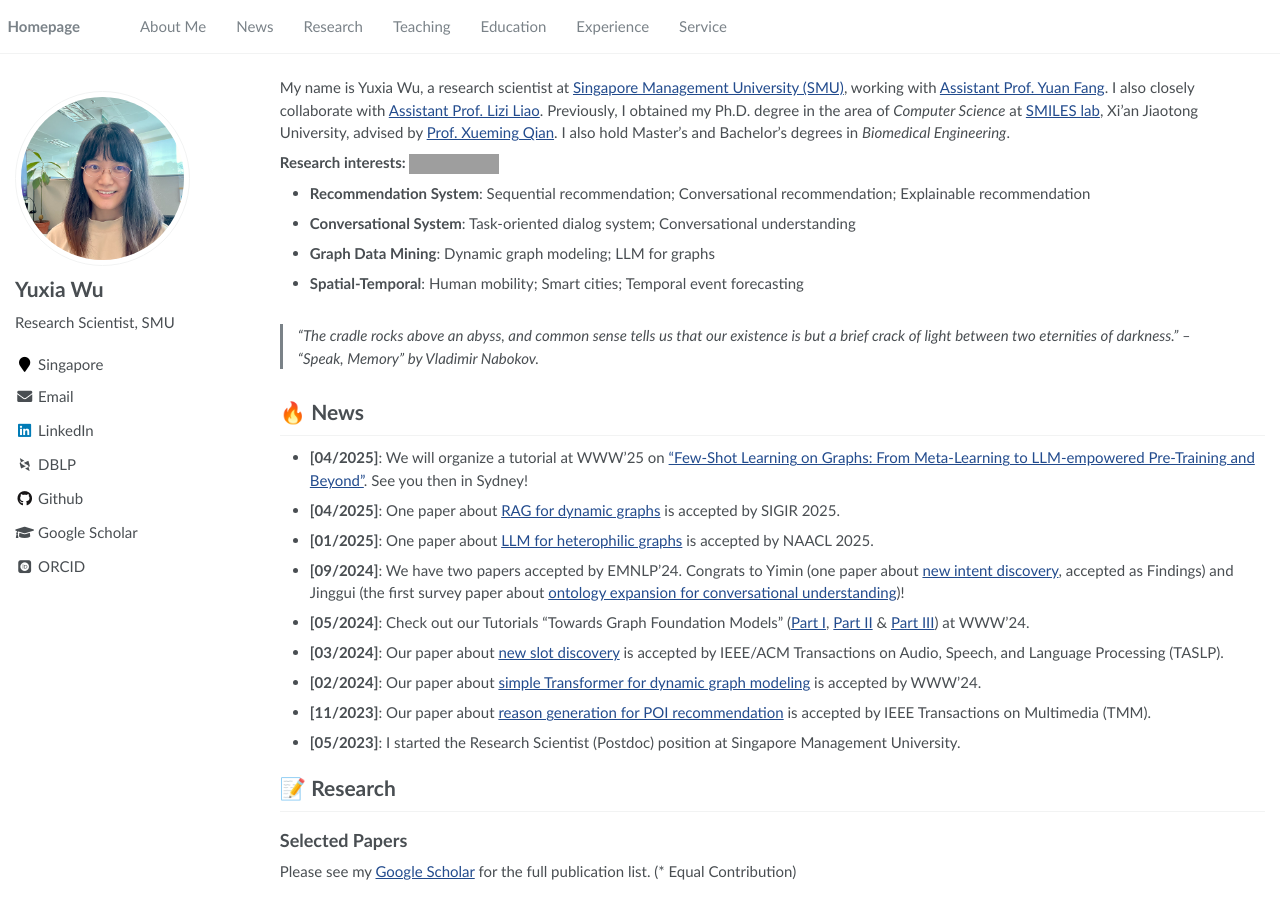
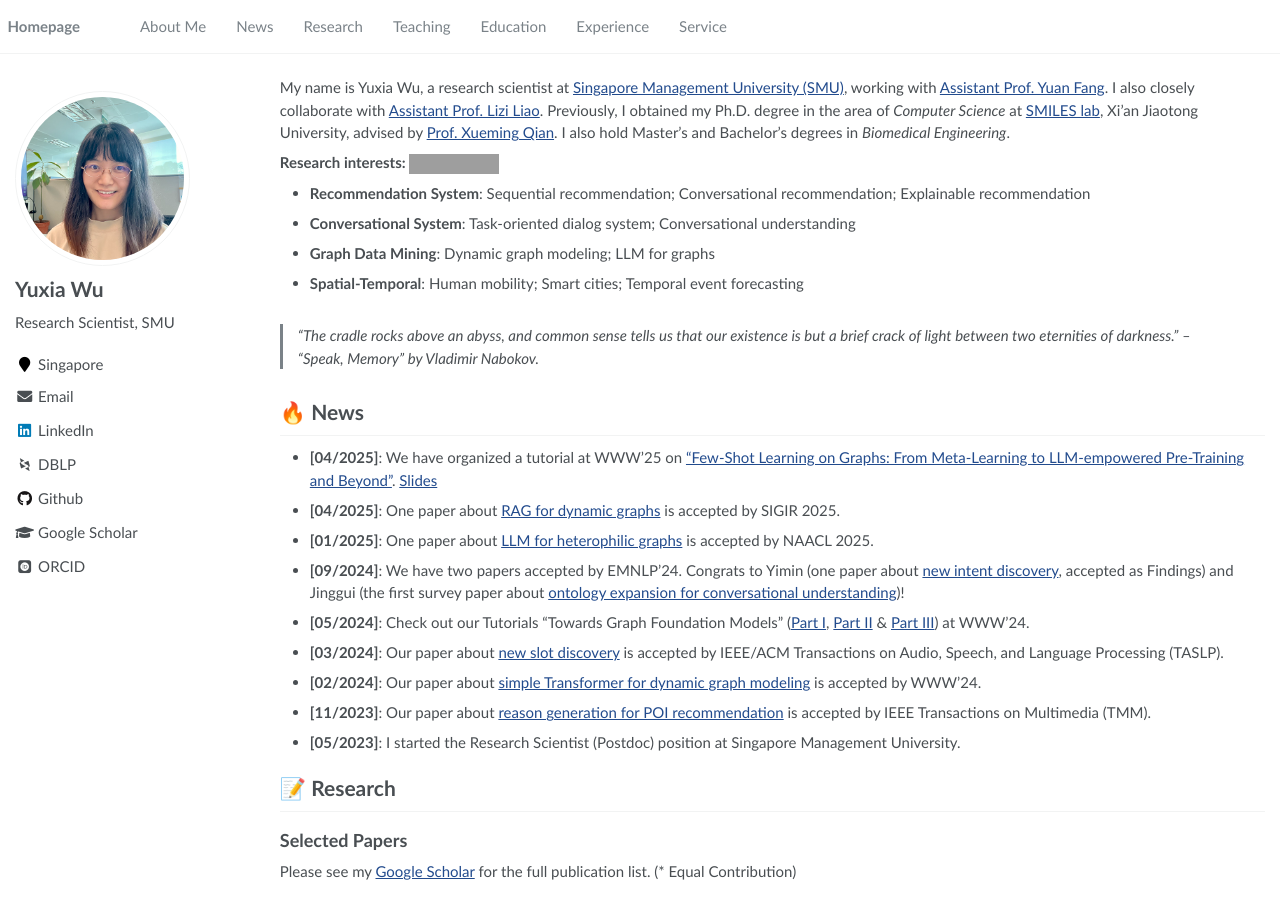
Before and after one commit to YuxiaWu/YuxiaWu.github.io, a Jekyll site: the page built from _pages/about.md, in a window 1280 px wide and 900 px high. Built offline with Jekyll 4.4.1, drawn with Linux system fonts in a browser that asks for light colours; some web fonts are replaced; grey boxes are pictures that could not be loaded.

Commit message:
Update about.md

```diff
--- a/_pages/about.md
+++ b/_pages/about.md
@@ -29,7 +29,7 @@ My name is Yuxia Wu, a research scientist at [Singapore Management University (S
 > "The cradle rocks above an abyss, and common sense tells us that our existence is but a brief crack of light between two eternities of darkness." – "Speak, Memory" by *Vladimir Nabokov.*
 
 # 🔥 News
-- **[04/2025]**: We will organize a tutorial at WWW'25 on ["Few-Shot Learning on Graphs: From Meta-Learning to LLM-empowered Pre-Training and Beyond"](https://github.com/smufang/fewshotgraph). See you then in Sydney!
+- **[04/2025]**: We have organized a tutorial at WWW'25 on ["Few-Shot Learning on Graphs: From Meta-Learning to LLM-empowered Pre-Training and Beyond"](https://github.com/smufang/fewshotgraph). [Slides](my_papers/WWW25 Tutorial Fewshot Graph learning.pdf)
 - **[04/2025]**: One paper about [RAG for dynamic graphs](https://arxiv.org/pdf/2408.14523) is accepted by SIGIR 2025.
 - **[01/2025]**: One paper about [LLM for heterophilic graphs](https://arxiv.org/pdf/2408.14134) is accepted by NAACL 2025.
 - **[09/2024]**: We have two papers accepted by EMNLP'24. Congrats to Yimin (one paper about [new intent discovery](https://aclanthology.org/2024.findings-emnlp.443/), accepted as Findings) and Jinggui (the first survey paper about [ontology expansion for conversational understanding](https://arxiv.org/pdf/2410.15019))!
@@ -46,12 +46,13 @@ Please see my [Google Scholar](https://scholar.google.com/citations?user=bRgptuY
 
 ### Preprints:
 - [HeTGB: A Comprehensive Benchmark for Heterophilic Text-Attributed Graphs](https://arxiv.org/abs/2503.04822) [![CODE](https://img.shields.io/badge/CODE-blue)](https://github.com/honey0219/HeTGB)
+
   **Shujie Li**<sup>\*</sup>, **Yuxia Wu**<sup>\*</sup>, Chuan Shi, Yuan Fang.
 
 
 ### Published:
 
-  - [Retrieval Augmented Generation for Dynamic Graph Modeling](https://arxiv.org/pdf/2408.14523)[![CODE](https://img.shields.io/badge/CODE-blue)](https://github.com/YuxiaWu/RAG4DyG)
+  - [Retrieval Augmented Generation for Dynamic Graph Modeling](https://arxiv.org/pdf/2408.14523) [![CODE](https://img.shields.io/badge/CODE-blue)](https://github.com/YuxiaWu/RAG4DyG)
 
     **Yuxia Wu**, Lizi Liao, Yuan Fang. SIGIR 2025
 
```
